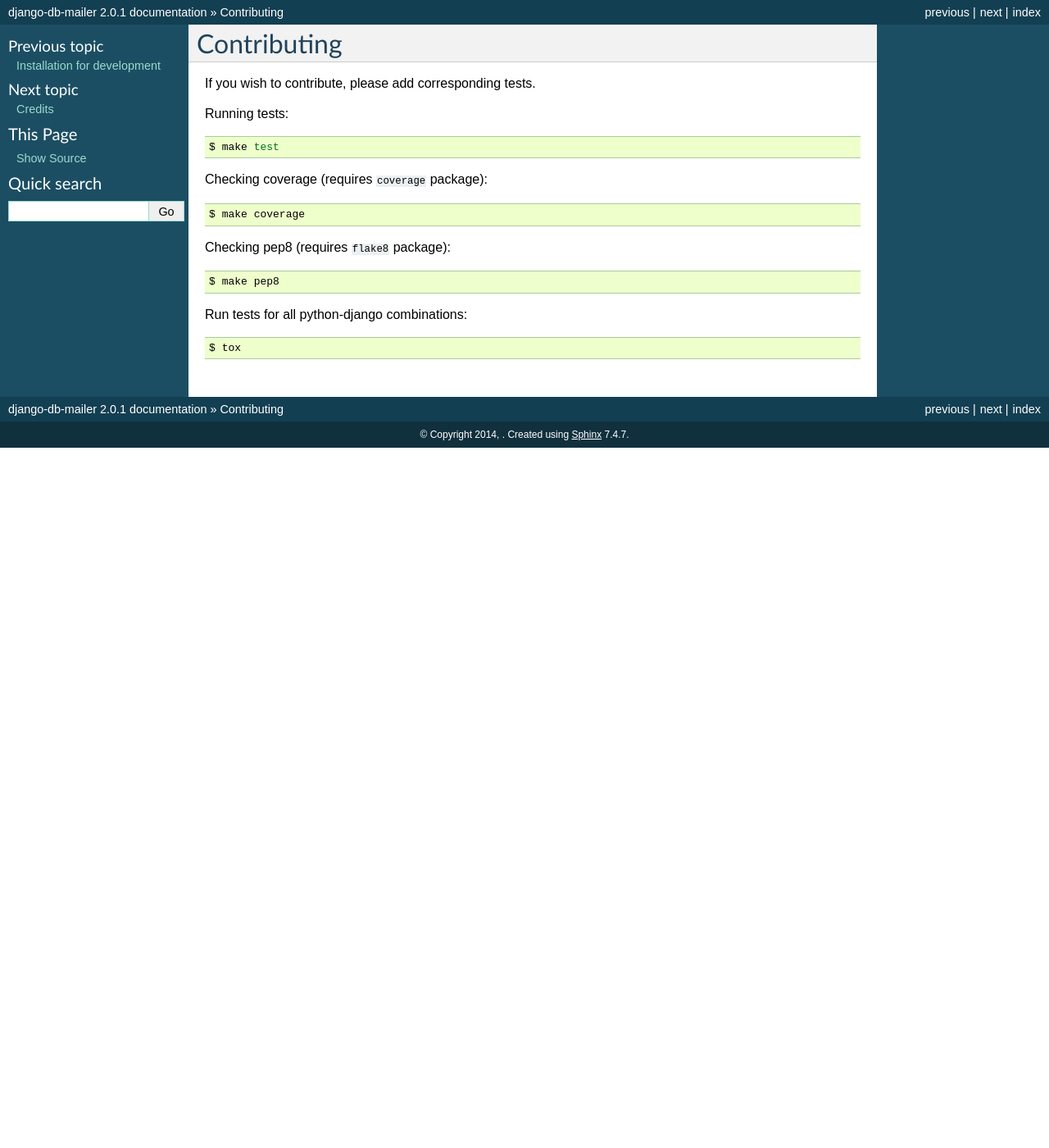
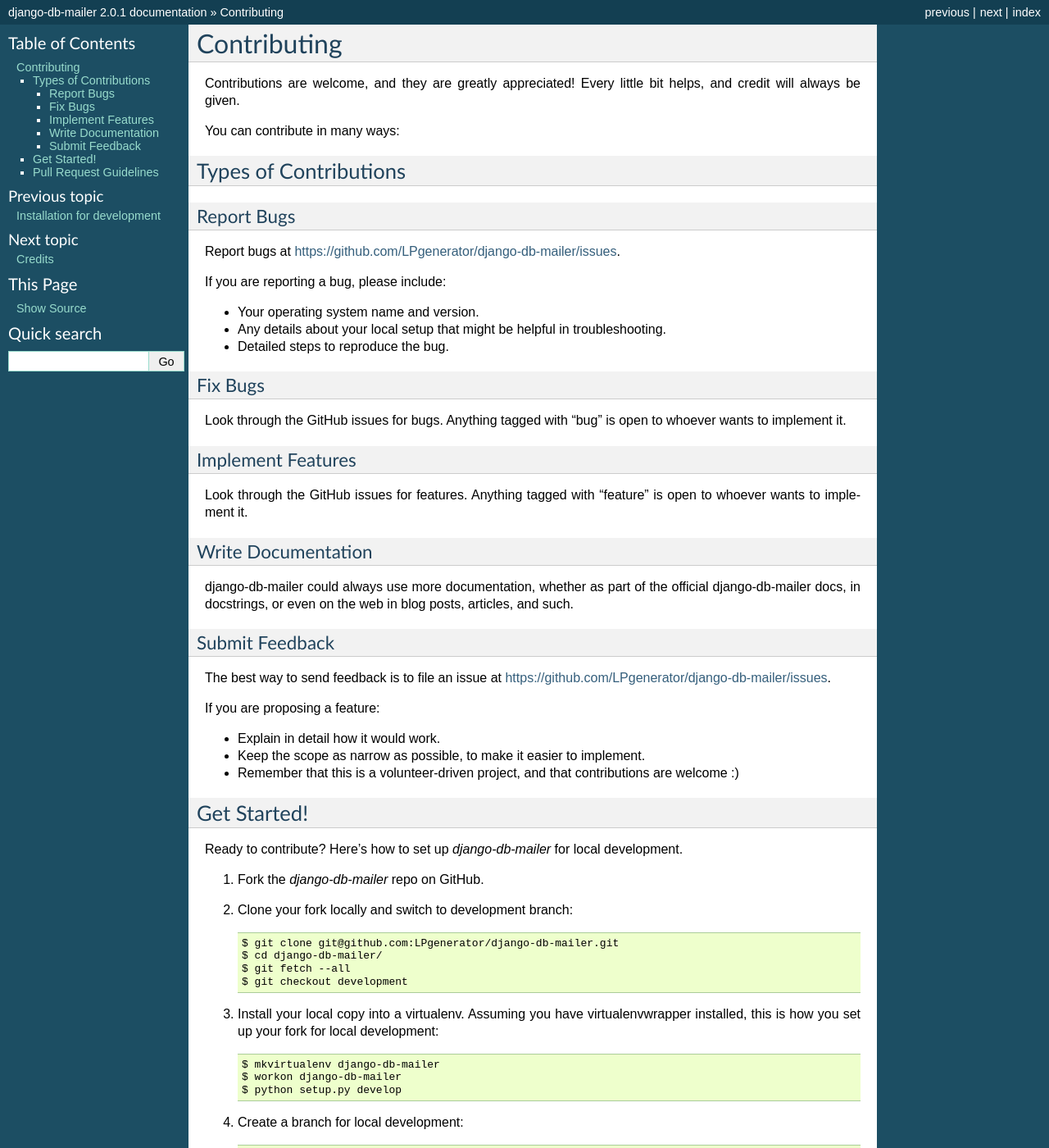
Before and after one commit to LPgenerator/django-db-mailer, a Sphinx documentation site: the page built from docs/contributing.rst, in a window 1280 px wide and 1400 px high. Shown: the whole window at 82% size. Built offline with Sphinx 7.4.7, drawn with Linux system fonts in a browser that asks for light colours; some of the changed text lies outside the part shown.

Commit message:
type of contributions was updates

```diff
--- a/README.rst
+++ b/README.rst
@@ -374,7 +374,7 @@
     $ http -f POST http://127.0.0.1:8000/dbmail/api/ api_key=ZzriUzE slug=welcome recipient=root@local.host data='{"name": "Ivan", "age": 20}'
         or
     $ apt-get install curl || brew install curl
-    $ curl -X POST http://127.0.0.1:8000/dbmail/api/ --data 'api_key=ZzriUzE&slug=welcome&recipient=root@local.host'
+    $ curl -X POST http://127.0.0.1:8000/dbmail/api/ --data 'api_key=ZzriUzE&slug=welcome&recipient=root@local.host&backend=mail'
 
 
 Publications
@@ -405,4 +405,4 @@
 Compatibility:
 -------------
 * Python: 2.6, 2.7
-* Django: 1.4, 1.5, 1.6, 1.7
+* Django: 1.4, 1.5, 1.6, 1.7, 1.8
--- a/docs/contributing.rst
+++ b/docs/contributing.rst
@@ -1,30 +1,108 @@
-.. _contributing:
-
+============
 Contributing
 ============
 
-If you wish to contribute, please add corresponding tests.
+Contributions are welcome, and they are greatly appreciated! Every
+little bit helps, and credit will always be given.
 
-Running tests:
+You can contribute in many ways:
 
-.. code-block:: bash
+Types of Contributions
+----------------------
 
-    $ make test
+Report Bugs
+~~~~~~~~~~~
 
-Checking coverage (requires ``coverage`` package):
+Report bugs at https://github.com/LPgenerator/django-db-mailer/issues.
 
-.. code-block:: bash
+If you are reporting a bug, please include:
 
-    $ make coverage
+* Your operating system name and version.
+* Any details about your local setup that might be helpful in troubleshooting.
+* Detailed steps to reproduce the bug.
 
-Checking pep8 (requires ``flake8`` package):
+Fix Bugs
+~~~~~~~~
 
-.. code-block:: bash
+Look through the GitHub issues for bugs. Anything tagged with "bug"
+is open to whoever wants to implement it.
+
+Implement Features
+~~~~~~~~~~~~~~~~~~
+
+Look through the GitHub issues for features. Anything tagged with "feature"
+is open to whoever wants to implement it.
+
+Write Documentation
+~~~~~~~~~~~~~~~~~~~
+
+django-db-mailer could always use more documentation, whether as part of the
+official django-db-mailer docs, in docstrings, or even on the web in blog posts,
+articles, and such.
+
+Submit Feedback
+~~~~~~~~~~~~~~~
+
+The best way to send feedback is to file an issue at https://github.com/LPgenerator/django-db-mailer/issues.
+
+If you are proposing a feature:
+
+* Explain in detail how it would work.
+* Keep the scope as narrow as possible, to make it easier to implement.
+* Remember that this is a volunteer-driven project, and that contributions
+  are welcome :)
+
+Get Started!
+------------
+
+Ready to contribute? Here's how to set up `django-db-mailer` for local development.
+
+1. Fork the `django-db-mailer` repo on GitHub.
+2. Clone your fork locally and switch to development branch::
+
+    $ git clone git@github.com:LPgenerator/django-db-mailer.git
+    $ cd django-db-mailer/
+    $ git fetch --all
+    $ git checkout development
+
+3. Install your local copy into a virtualenv. Assuming you have virtualenvwrapper installed, this is how you set up your fork for local development::
+
+    $ mkvirtualenv django-db-mailer
+    $ workon django-db-mailer
+    $ python setup.py develop
+
+4. Create a branch for local development::
+
+    $ git checkout -b name-of-your-bugfix-or-feature
+
+Now you can make your changes locally.
+
+5. When you're done making changes, check that your changes pass flake8 and the
+tests, including testing other Python versions with tox::
 
     $ make pep8
+    $ make test
+    $ tox
 
-Run tests for all python-django combinations:
+To get flake8 and tox, just pip install them into your virtualenv.
 
-.. code-block:: bash
+6. Commit your changes and push your branch to GitHub::
 
-    $ tox
+    $ git add .
+    $ git commit -m "Your detailed description of your changes."
+    $ git push origin name-of-your-bugfix-or-feature
+
+7. Submit a pull request through the GitHub website.
+
+Pull Request Guidelines
+-----------------------
+
+Before you submit a pull request, check that it meets these guidelines:
+
+1. The pull request should include tests.
+2. If the pull request adds functionality, the docs should be updated. Put
+   your new functionality into a function with a docstring, and add the
+   feature to the list in README.rst.
+3. The pull request should work for Python 2.6, 2.7 and for PyPy. Check
+   https://travis-ci.org/LPgenerator/django-db-mailer/pull_requests
+   and make sure that the tests pass for all supported Python versions.
```
Also changed, not shown: CONTRIBUTING.rst (+5 -2 lines).
